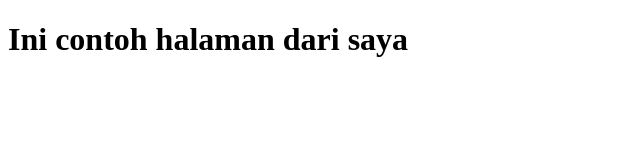
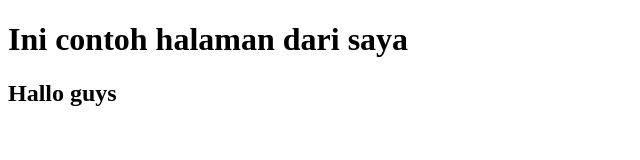
Before and after one commit to dikamuharman/personal-pages, a plain HTML site: page index.html in a window 1280 px wide. Shown: the whole page, without its empty margins (0-640 px from the left). Drawn offline with Linux system fonts and the light colour scheme.

Commit message:
tambah h2

```diff
--- a/index.html
+++ b/index.html
@@ -8,5 +8,6 @@
   </head>
   <body>
     <h1>Ini contoh halaman dari saya</h1>
+    <h2>Hallo guys</h2>
   </body>
 </html>
```
